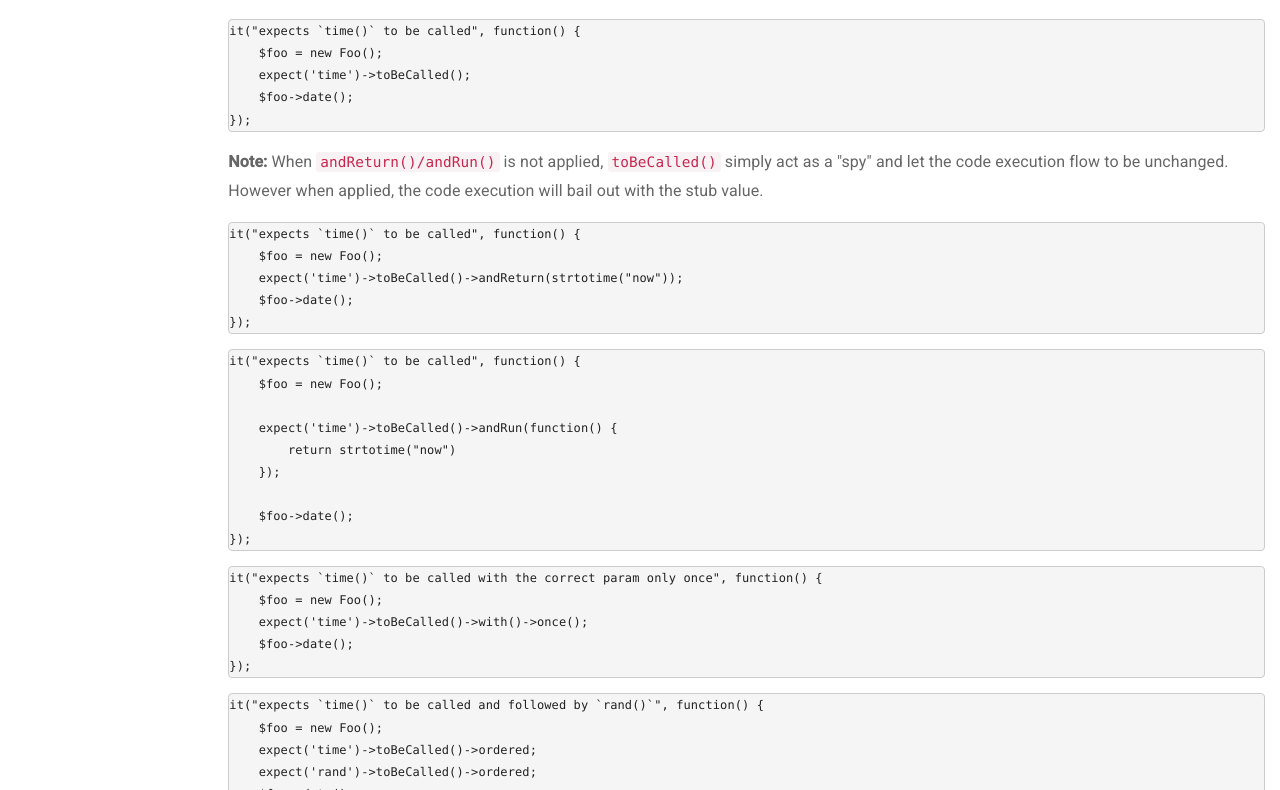
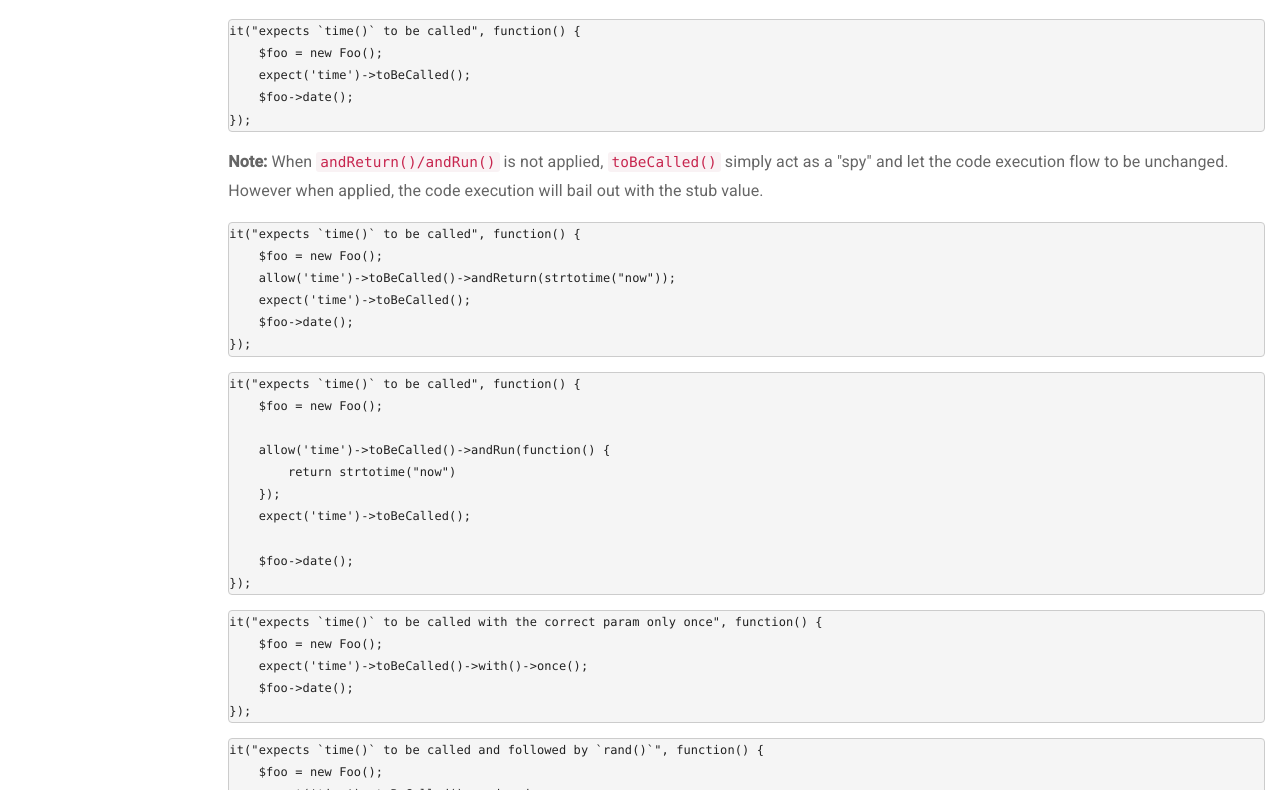
Before and after one commit to kahlan/docs, a plain HTML site: page matchers.html in a window 1280 px wide. Shown: the part 5134-5924 px from the top of the page. Drawn offline with nearby package versions, Linux system fonts and the light colour scheme; a script that the page names is missing.

Commit message:
Website generation with Couscous

```diff
--- a/matchers.html
+++ b/matchers.html
@@ -221,7 +221,7 @@
 <pre><code class="language-php">it("expects $foo to receive message() and bail out using a stub", function() {
     $foo = new Foo();
 
-    expect($foo)-&gt;toReceive('message')-&gt;andReturn('something');
+    allow($foo)-&gt;toReceive('message')-&gt;andReturn('something');
     expect($foo-&gt;message('My Message'))-&gt;toBe('something');
 });</code></pre>
 <p><strong>Note:</strong> When <code>andReturn()/andRun()</code> is not applied, <code>toReceive()</code> simply act as a &quot;spy&quot; and let the code execution flow to be unchanged. However when applied, the code execution will bail out with the stub value.</p>
@@ -272,15 +272,17 @@
 <p><strong>Note:</strong> When <code>andReturn()/andRun()</code> is not applied, <code>toBeCalled()</code> simply act as a &quot;spy&quot; and let the code execution flow to be unchanged. However when applied, the code execution will bail out with the stub value.</p>
 <pre><code class="language-php">it("expects `time()` to be called", function() {
     $foo = new Foo();
-    expect('time')-&gt;toBeCalled()-&gt;andReturn(strtotime("now"));
+    allow('time')-&gt;toBeCalled()-&gt;andReturn(strtotime("now"));
+    expect('time')-&gt;toBeCalled();
     $foo-&gt;date();
 });</code></pre>
 <pre><code class="language-php">it("expects `time()` to be called", function() {
     $foo = new Foo();
 
-    expect('time')-&gt;toBeCalled()-&gt;andRun(function() {
+    allow('time')-&gt;toBeCalled()-&gt;andRun(function() {
         return strtotime("now")
     });
+    expect('time')-&gt;toBeCalled();
 
     $foo-&gt;date();
 });</code></pre>
```
